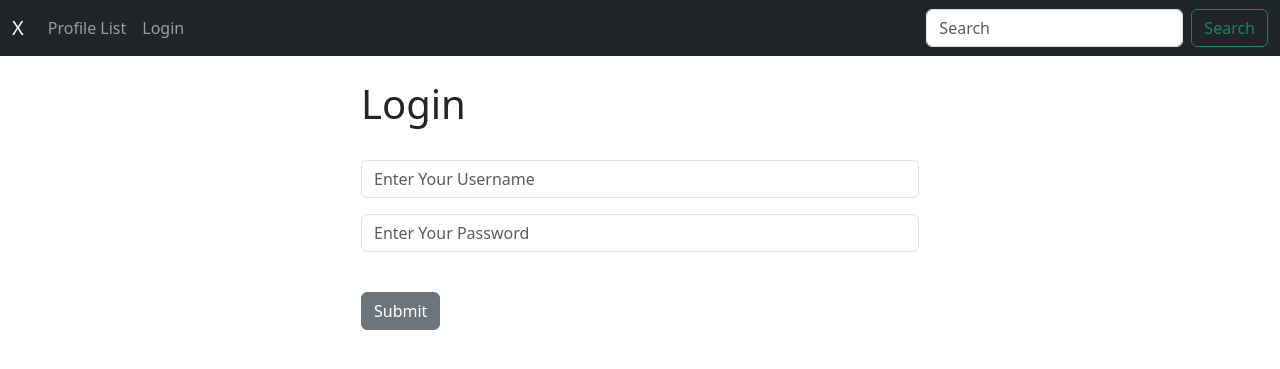
After one commit to douglas-yokomizo/twitter, a Django app: page /login/ in a window 1280 px wide. The commit adds this page. Shown: the top 369 px of the page. Run offline with Django 5.2, Linux system fonts and the light colour scheme.

Commit message:
feat: add login function

```diff
--- /dev/null
+++ b/twitter/templates/login.html
@@ -0,0 +1,32 @@
+{% extends 'base.html' %} {% block content %} {% if user.is_authenticated %}
+<h1>You're Already Logged In!</h1>
+
+{% else %}
+<div class="col-md-6 offset-md-3">
+  <h1>Login</h1>
+  <br />
+  <form method="POST" action="{% url 'login' %}">
+    {% csrf_token %}
+
+    <div class="mb-3">
+      <input
+        type="text"
+        class="form-control"
+        name="username"
+        placeholder="Enter Your Username"
+      />
+    </div>
+    <div class="mb-3">
+      <input
+        type="password"
+        class="form-control"
+        name="password"
+        placeholder="Enter Your Password"
+      />
+    </div>
+    <br />
+    <button type="submit" class="btn btn-secondary">Submit</button>
+  </form>
+</div>
+
+{% endif %} {% endblock %}
--- a/twitter/templates/navbar.html
+++ b/twitter/templates/navbar.html
@@ -1,6 +1,6 @@
 <nav class="navbar navbar-expand-lg navbar-dark bg-dark">
   <div class="container-fluid">
-    <a class="navbar-brand" href="{% url 'home'%}">X</a>
+    <a class="navbar-brand" href="{% url 'home' %}">X</a>
     <button
       class="navbar-toggler"
       type="button"
@@ -15,13 +15,20 @@
     <div class="collapse navbar-collapse" id="navbarSupportedContent">
       <ul class="navbar-nav me-auto mb-2 mb-lg-0">
         <li class="nav-item">
-          <a class="nav-link" href="{% url 'profile_list' %}"> Profile List </a>
+          <a class="nav-link" href="{% url 'profile_list' %}">Profile List</a>
         </li>
         {% if user.is_authenticated %}
         <li class="nav-item">
-          <a class="nav-link" href="{% url 'profile' request.user.id %}">
-            My Profile
-          </a>
+          <a class="nav-link" href="{% url 'profile' request.user.id %}"
+            >My Profile</a
+          >
+        </li>
+        <li class="nav-item">
+          <a class="nav-link" href="{% url 'logout' %}">Logout</a>
+        </li>
+        {% else %}
+        <li class="nav-item">
+          <a class="nav-link" href="{% url 'login' %}">Login</a>
         </li>
         {% endif %}
       </ul>
--- a/twitter/urls.py
+++ b/twitter/urls.py
@@ -5,4 +5,6 @@ urlpatterns = [
     path('', views.home, name="home"),
     path('profile_list/', views.profile_list, name="profile_list"),
     path('profile/<int:pk>', views.profile, name="profile"),
+    path('login/', views.login_user, name='login'),
+    path('logout', views.logout_user, name='logout'),
 ]
--- a/twitter/views.py
+++ b/twitter/views.py
@@ -1,6 +1,7 @@
 from django.shortcuts import render, redirect
 from django.contrib import messages
 from .models import Profile, Tweet
+from django.contrib.auth import authenticate, login, logout
 
 from .forms import TweetForm
 
@@ -53,3 +54,25 @@ def profile(request, pk):
     else:
         messages.success(request, ("You must be logged in to view this page..."))
         return redirect('home')
+
+
+def login_user(request):
+    if request.method == "POST":
+        username = request.POST['username']
+        password = request.POST['password']
+        user = authenticate(request, username=username, password=password)
+        if user is not None:
+            login(request, user)
+            messages.success(request, ("You Have Been Logged In! Start Tweeting!"))
+            return redirect('home')
+        else:
+            messages.success(request, ("There was an error logging in. Please Try Again..."))
+            return redirect('login')
+    else:
+        return render(request, "login.html", {})
+
+
+def logout_user(request):
+	logout(request)
+	messages.success(request, ("You Have Been Logged Out. Sorry to Meep You Go..."))
+	return redirect('home')
```
